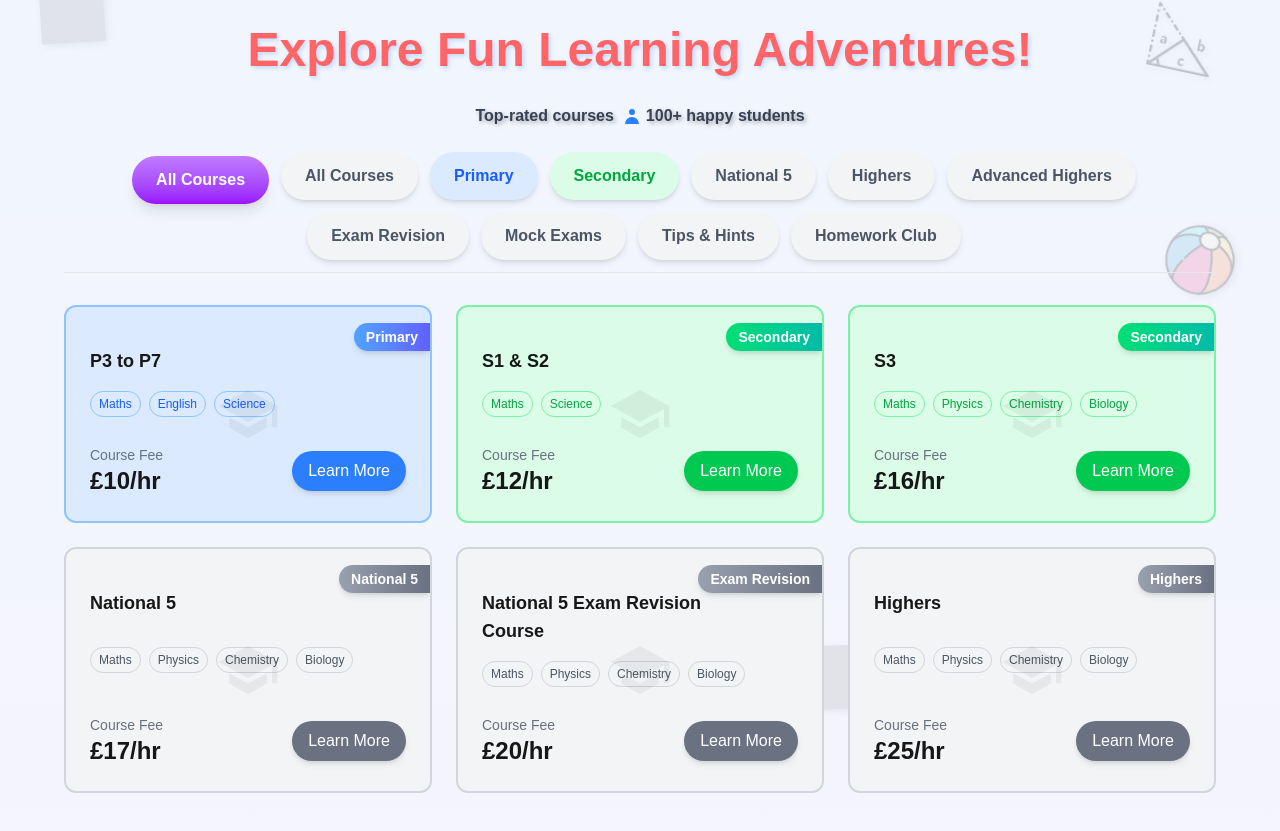
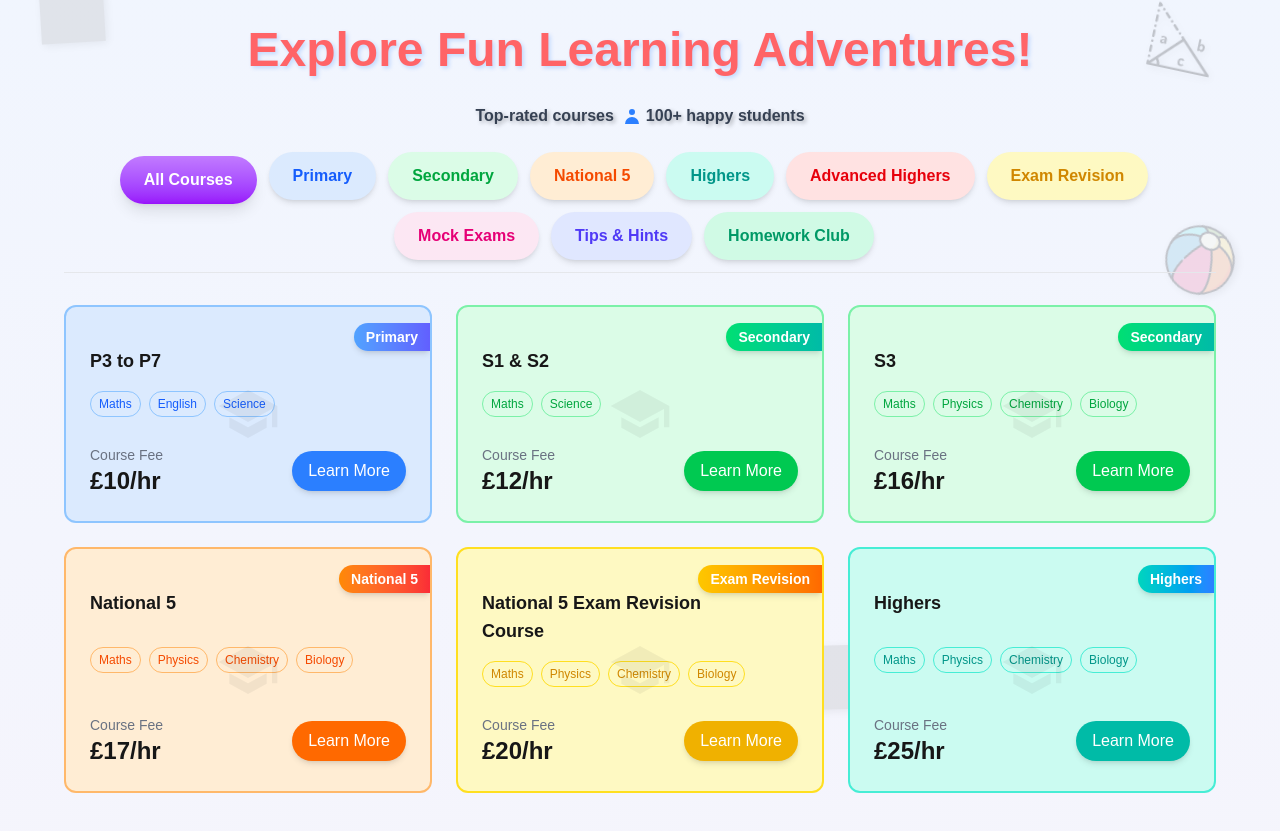
Before and after one commit to MoyasiGinko/iLearners-Hub, a Next.js app: page / in a window 1280 px wide. Shown: the part 3609-4440 px from the top of the page. Built offline with nearby package versions, Linux system fonts and the light colour scheme; grey boxes are pictures that could not be loaded.

Commit message:
Update index.tsx

```diff
--- a/components/main/courses/index.tsx
+++ b/components/main/courses/index.tsx
@@ -112,26 +112,19 @@ const useAnimatedCounter = (value: number, duration: number = 2000): number => {
 
 // Color mapping for categories
 const categoryColors = {
-  Intensive: {
-    bg: "bg-red-100",
-    text: "text-red-600",
-    border: "border-red-300",
-    button: "bg-red-500 hover:bg-red-600",
-    accent: "from-red-400 to-pink-500",
+  "All Courses": {
+    bg: "bg-purple-100",
+    text: "text-purple-700",
+    border: "border-purple-300",
+    button: "bg-purple-500 hover:bg-purple-600",
+    accent: "from-purple-400 to-purple-600",
   },
-  Higher: {
-    bg: "bg-teal-100",
-    text: "text-teal-600",
-    border: "border-teal-300",
-    button: "bg-teal-500 hover:bg-teal-600",
-    accent: "from-teal-400 to-blue-500",
-  },
-  Revision: {
-    bg: "bg-yellow-100",
-    text: "text-yellow-600",
-    border: "border-yellow-300",
-    button: "bg-yellow-500 hover:bg-yellow-600",
-    accent: "from-yellow-400 to-orange-500",
+  Primary: {
+    bg: "bg-blue-100",
+    text: "text-blue-600",
+    border: "border-blue-300",
+    button: "bg-blue-500 hover:bg-blue-600",
+    accent: "from-blue-400 to-indigo-500",
   },
   Secondary: {
     bg: "bg-green-100",
@@ -140,12 +133,54 @@ const categoryColors = {
     button: "bg-green-500 hover:bg-green-600",
     accent: "from-green-400 to-teal-500",
   },
-  Primary: {
-    bg: "bg-blue-100",
-    text: "text-blue-600",
-    border: "border-blue-300",
-    button: "bg-blue-500 hover:bg-blue-600",
-    accent: "from-blue-400 to-indigo-500",
+  "National 5": {
+    bg: "bg-orange-100",
+    text: "text-orange-600",
+    border: "border-orange-300",
+    button: "bg-orange-500 hover:bg-orange-600",
+    accent: "from-orange-400 to-red-500",
+  },
+  Highers: {
+    bg: "bg-teal-100",
+    text: "text-teal-600",
+    border: "border-teal-300",
+    button: "bg-teal-500 hover:bg-teal-600",
+    accent: "from-teal-400 to-blue-500",
+  },
+  "Advanced Highers": {
+    bg: "bg-red-100",
+    text: "text-red-600",
+    border: "border-red-300",
+    button: "bg-red-500 hover:bg-red-600",
+    accent: "from-red-400 to-pink-500",
+  },
+  "Exam Revision": {
+    bg: "bg-yellow-100",
+    text: "text-yellow-600",
+    border: "border-yellow-300",
+    button: "bg-yellow-500 hover:bg-yellow-600",
+    accent: "from-yellow-400 to-orange-500",
+  },
+  "Mock Exams": {
+    bg: "bg-pink-100",
+    text: "text-pink-600",
+    border: "border-pink-300",
+    button: "bg-pink-500 hover:bg-pink-600",
+    accent: "from-pink-400 to-rose-500",
+  },
+  "Tips & Hints": {
+    bg: "bg-indigo-100",
+    text: "text-indigo-600",
+    border: "border-indigo-300",
+    button: "bg-indigo-500 hover:bg-indigo-600",
+    accent: "from-indigo-400 to-purple-500",
+  },
+  "Homework Club": {
+    bg: "bg-emerald-100",
+    text: "text-emerald-600",
+    border: "border-emerald-300",
+    button: "bg-emerald-500 hover:bg-emerald-600",
+    accent: "from-emerald-400 to-green-500",
   },
   // Add a default color scheme for any category that might not be explicitly defined
   default: {
@@ -158,7 +193,7 @@ const categoryColors = {
 };
 
 const MiniCourseTablet = () => {
-  const [selectedCategory, setSelectedCategory] = useState("All");
+  const [selectedCategory, setSelectedCategory] = useState("All Courses");
   // Use the Course type imported from courseData rather than defining a local interface
   const [filteredCourses, setFilteredCourses] = useState<(typeof courses)[0][]>(
     []
@@ -167,7 +202,7 @@ const MiniCourseTablet = () => {
 
   useEffect(() => {
     // Show all courses initially or filter by category
-    if (selectedCategory === "All") {
+    if (selectedCategory === "All Courses") {
       setFilteredCourses(courses.slice(0, 6)); // Show only 6 courses initially
     } else {
       setFilteredCourses(
@@ -180,9 +215,7 @@ const MiniCourseTablet = () => {
 
   const handleCategoryChange = (category: string): void => {
     setSelectedCategory(category);
-    setActiveTab(
-      courseCategories.findIndex((cat) => cat.name === category) + 1
-    );
+    setActiveTab(courseCategories.findIndex((cat) => cat.name === category));
   };
 
   // Helper function to safely get color scheme
@@ -357,7 +390,6 @@ const MiniCourseTablet = () => {
           >
             Explore Fun Learning Adventures!
           </h2>
-
           <div className="flex justify-center items-center space-x-2 text-gray-700 mb-6">
             <div className="flex items-center">
               <span
@@ -390,25 +422,9 @@ const MiniCourseTablet = () => {
                 100+ happy students
               </span>
             </div>
-          </div>
-
+          </div>{" "}
           {/* Category tabs */}
           <div className="flex flex-wrap justify-center mb-8 border-b border-gray-200">
-            <motion.button
-              whileTap={{ scale: 0.95 }}
-              className={`px-6 py-3 mr-3 mb-3 rounded-full font-bold transition transform ${
-                activeTab === 0
-                  ? "bg-gradient-to-b from-purple-400 to-purple-600 text-white shadow-lg translate-y-1"
-                  : "bg-purple-100 text-purple-700 shadow-md hover:shadow-lg hover:translate-y-0.5"
-              }`}
-              onClick={() => {
-                setSelectedCategory("All");
-                setActiveTab(0);
-              }}
-            >
-              All Courses
-            </motion.button>
-
             {courseCategories.map((category, index) => {
               // Safely get color scheme for each category
               const colorScheme = getColorScheme(category.name);
@@ -418,7 +434,7 @@ const MiniCourseTablet = () => {
                   key={index}
                   whileTap={{ scale: 0.95 }}
                   className={`px-6 py-3 mr-3 mb-3 rounded-full font-bold transition transform ${
-                    activeTab === index + 1
+                    activeTab === index
                       ? `bg-gradient-to-b ${colorScheme.accent} text-white shadow-lg translate-y-1`
                       : `${colorScheme.bg} ${colorScheme.text} shadow-md hover:shadow-lg hover:translate-y-0.5`
                   }`}
@@ -430,7 +446,6 @@ const MiniCourseTablet = () => {
             })}
           </div>
         </div>
-
         {/* Course cards grid */}
         <div className="grid grid-cols-1 sm:grid-cols-2 md:grid-cols-3 gap-6 mb-10">
           {filteredCourses.length > 0 ? (
@@ -496,7 +511,11 @@ const MiniCourseTablet = () => {
                       </div>
 
                       <motion.a
-                        href={`/courses/${course.id}`}
+                        href={`/courses/${
+                          courseCategories.find(
+                            (cat) => cat.name === course.category
+                          )?.slug || course.category.toLowerCase()
+                        }/${course.id}`}
                         whileHover={{ scale: 1.05 }}
                         whileTap={{ scale: 0.95 }}
                         className={`px-4 py-2 rounded-full text-white font-medium shadow-md ${colorScheme.button}`}
@@ -524,10 +543,9 @@ const MiniCourseTablet = () => {
               No courses yet
             </div>
           )}
-        </div>
-
+        </div>{" "}
         {/* Call to action */}
-        {selectedCategory === "All" && courses.length > 6 ? (
+        {selectedCategory === "All Courses" && courses.length > 6 ? (
           <div className="text-center">
             <a
               href="/courses"
@@ -544,12 +562,15 @@ const MiniCourseTablet = () => {
             </a>
           </div>
         ) : (
-          selectedCategory !== "All" &&
+          selectedCategory !== "All Courses" &&
           courses.filter((course) => course.category === selectedCategory)
             .length > 6 && (
             <div className="text-center">
               <a
-                href={`/courses?category=${selectedCategory}`}
+                href={`/courses/${
+                  courseCategories.find((cat) => cat.name === selectedCategory)
+                    ?.slug || selectedCategory.toLowerCase()
+                }`}
                 className="px-8 inline-block py-3 rounded-full
         bg-gradient-to-r from-teal-400 to-blue-500 text-white font-medium
         shadow-lg hover:shadow-xl
@@ -564,7 +585,6 @@ const MiniCourseTablet = () => {
             </div>
           )
         )}
-
         {/* Fun bottom decorations */}
         <div className="flex justify-center mt-16 opacity-20">
           <motion.div
```
